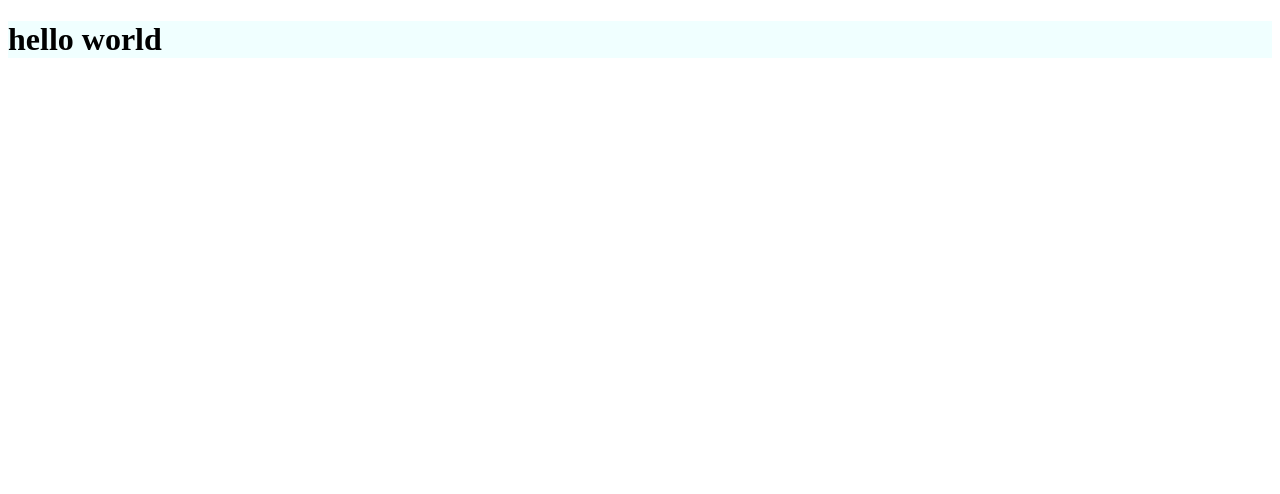
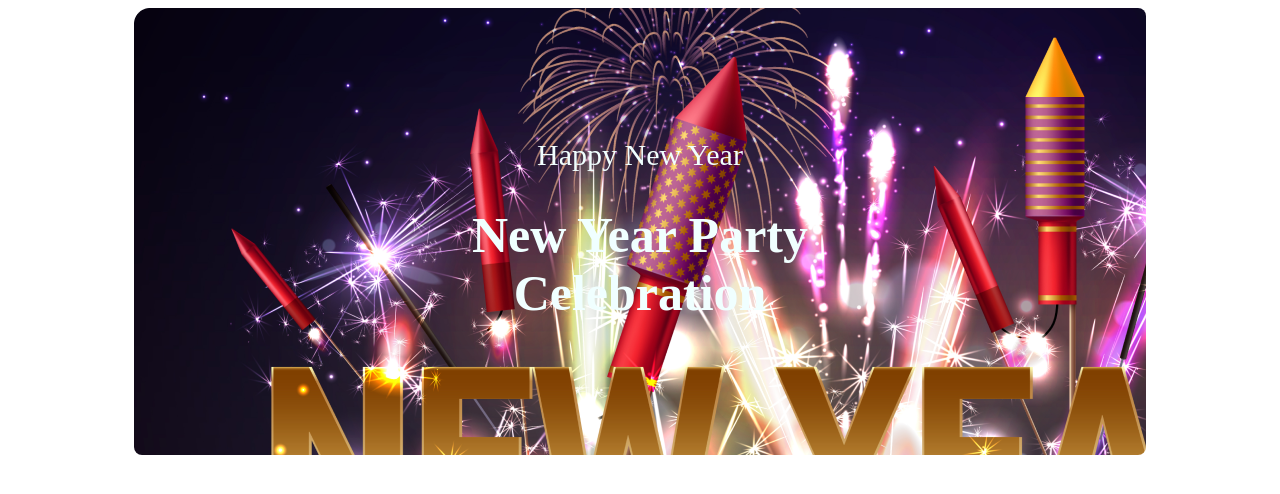
Before and after one commit to sifat70/happy-new-year, a plain HTML site: page index.html in a window 1280 px wide. Drawn offline with Linux system fonts and the light colour scheme.

Commit message:
banner added

```diff
--- a/index.html
+++ b/index.html
@@ -3,10 +3,16 @@
 <head>
     <meta charset="UTF-8">
     <meta name="viewport" content="width=device-width, initial-scale=1.0">
-    <title>Document</title>
+    <title>Happy New Year</title>
+    <link rel="shortcut icon" href="images/New Year Photo.png" type="image/x-icon">
     <link rel="stylesheet" href="styles/style.css">
 </head>
 <body>
-    <h1 class="hello">hello world</h1>
+    <header>
+        <div class="benner">
+            <p class="banner-title">Happy New Year</p>
+            <h1 class="banner-text">New Year Party <br> Celebration</h1>
+        </div>
+    </header>
 </body>
 </html>
--- a/styles/style.css
+++ b/styles/style.css
@@ -1,3 +1,19 @@
-.hello{
-    background-color: azure;
+.benner{
+    width: 80%;
+    margin: 0 auto;
+    background: url('../images/Banner\ Image.png');
+    padding-bottom: 100px;
+    padding-top: 100px;
+    border-radius: 8px;
+
 }
+.banner-title{
+    color: azure;
+    text-align: center;
+    font-size: 30px;
+}
+.banner-text{
+    color: azure;
+    text-align: center;
+    font-size: 50px;
+}
```
